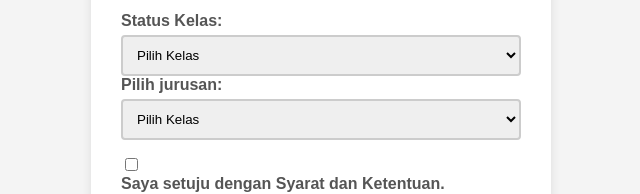
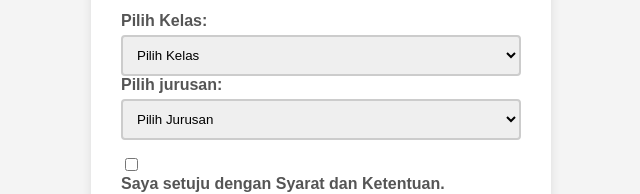
Before and after one commit to MFarel-dev/PROJEK-UNTUK-TIK, a plain HTML site: page index.html in a window 1280 px wide. Shown: the part 490-684 px from the top of the page, 319-959 px from the left. Drawn offline with Linux system fonts and the light colour scheme.

Commit message:
Update index.html

```diff
--- a/index.html
+++ b/index.html
@@ -94,7 +94,7 @@
             </div>
 
             <div class="form-group">
-                <label for="status">Status Kelas:</label>
+                <label for="status">Pilih Kelas:</label>
                 <select id="status" name="status" required>
                     <option value="" disabled selected>Pilih Kelas</option>
                     <option value="mahasiswa">10</option>
@@ -104,7 +104,7 @@
                  <div class="form-group">
                 <label for="status">Pilih jurusan:</label>
                 <select id="status" name="status" required>
-                    <option value="" disabled selected>Pilih Kelas</option>
+                    <option value="" disabled selected>Pilih Jurusan</option>
                     <option value="mahasiswa">Desain Komunikasi Visual</option>
                     <option value="profesional">Teknik Kendaraan Ringan</option>
                     <option value="lainnya">Keperawatan</option>
```
